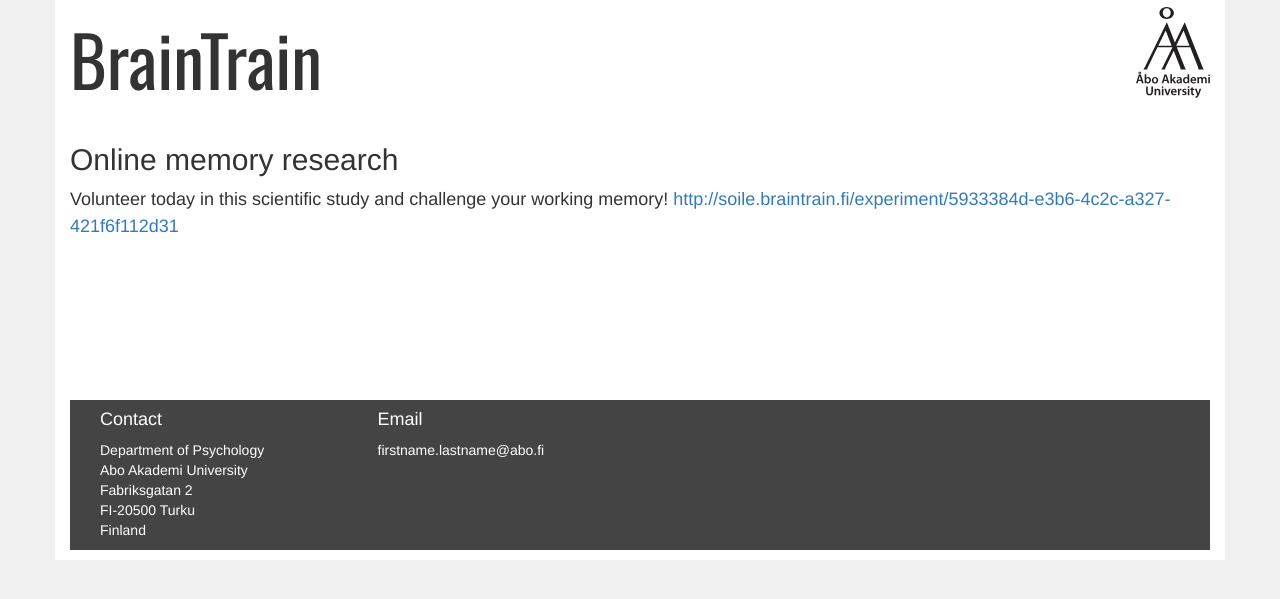
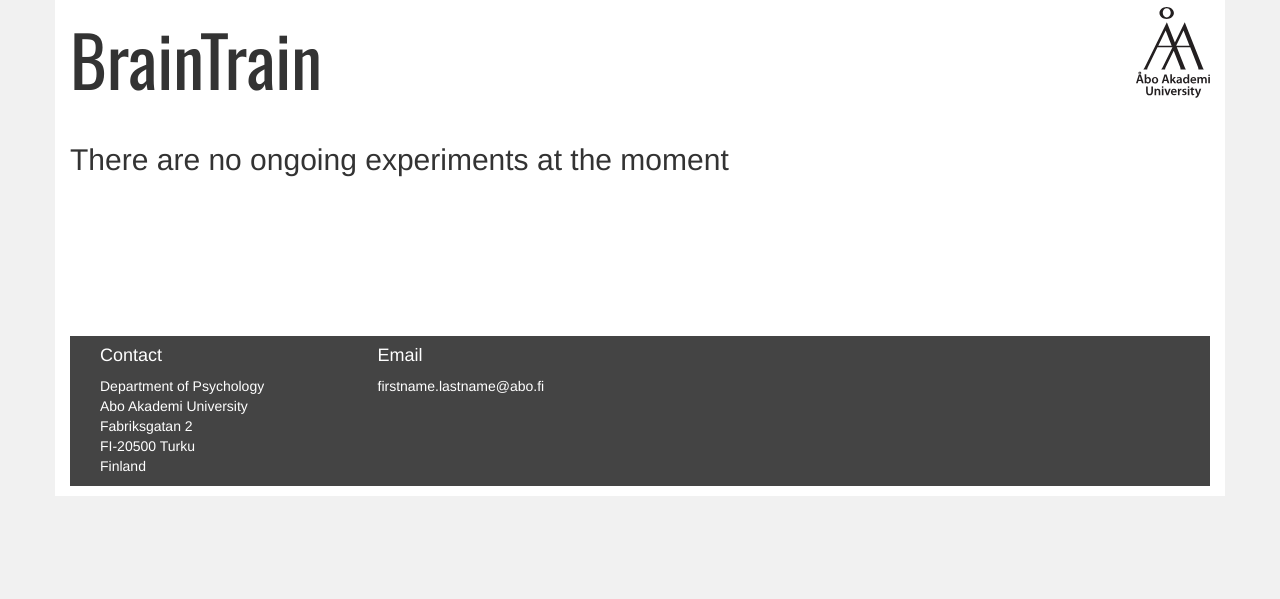
Before and after one commit to dlfell/braintrain, a Jekyll site: the page built from participate.html, in a window 1280 px wide. Shown: the top 599 px of the page. Built offline with Jekyll 4.4.1, drawn with Linux system fonts in a browser that asks for light colours; nearby versions of some CDN libraries.

Commit message:
Update participation

```diff
--- a/participate.html
+++ b/participate.html
@@ -3,28 +3,6 @@
 ---
 <div class="col-md-12">
 
-<h2>Online memory research</h2>
-<p>
-    Volunteer today in this scientific study and challenge your working memory!
-    <a href="http://soile.braintrain.fi/experiment/5933384d-e3b6-4c2c-a327-421f6f112d31">http://soile.braintrain.fi/experiment/5933384d-e3b6-4c2c-a327-421f6f112d31</a>
+<h2>There are no ongoing experiments at the moment</h2>
 
-</p>
-
-<!--
-
-    <p>Currently we are looking for FINNISH-SWEDISH BILINGUALS to participate in an ~1-hour long
-internet test: </p>
-
-    <p>Vi söker TVÅSPRÅKIGA försökspersoner som har lärt sig både svenska och finska och som
-    ANVÄNDER FINSKA OCH SVENSKA REGELBUNDET, för att delta i en studie på språkbakgrundens
-    möjliga inverkan på kognitiva funktioner. Samtidigt kan du delta i lotteriet av 3
-    presentkort (á 30e). </p>
-
-    <p>
-    Du kan delta här: <a href=" http://users.abo.fi/jjylkka/"> http://users.abo.fi/jjylkka/</a>
-    </p>
-
-    <p>
-    Du kan också gärna kolla och dela studiens <a href="https://www.facebook.com/pages/Kaksikielisyystesti/645274525593184">Facebook-sida</a>.
-    </p> -->
 </div>
```
